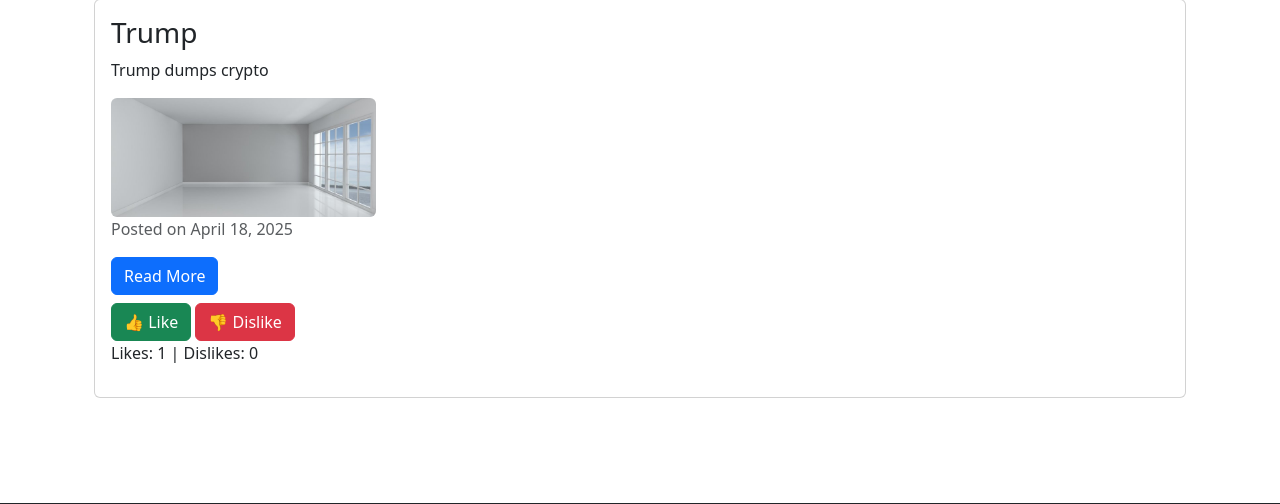
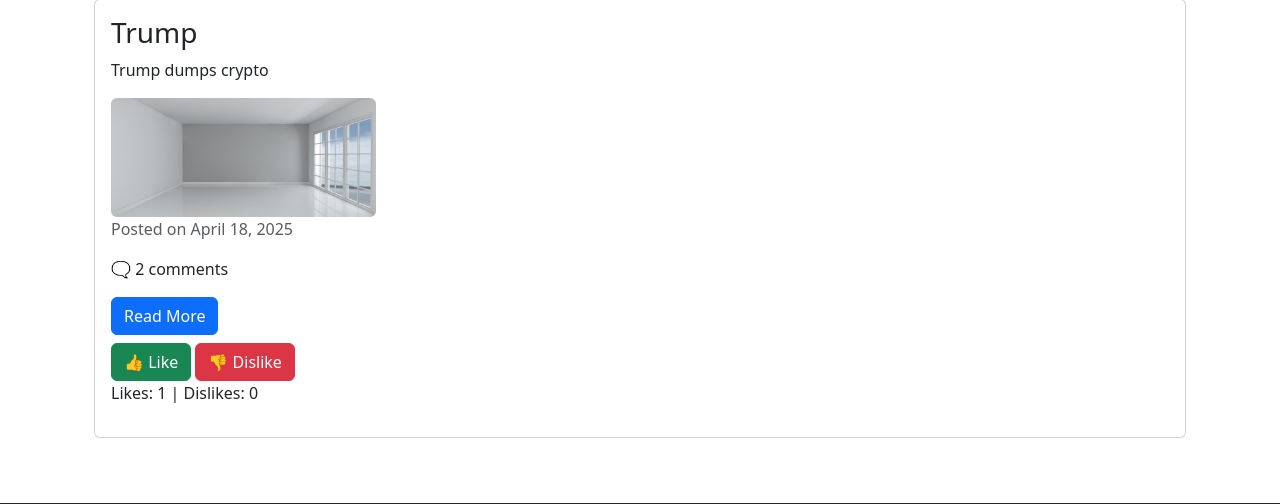
Before and after one commit to boiko88/django_crypto, a Django app: page /blog in a window 1280 px wide. Shown: the part 225-729 px from the top of the page. Run offline with Django 5.2, Linux system fonts and the light colour scheme; a user stored in the database is signed in; data comes from the database, SQL or seed files in the repository; both versions use the stored data as it was after the commit; data that the repository does not hold is empty.

Commit message:
added comment count to the blog page

```diff
--- a/templates/blog.html
+++ b/templates/blog.html
@@ -23,6 +23,7 @@
                             <img src="{{ blog.blog_picture.url }}" alt="Blog Image" class="img-fluid rounded">
                         </div>
                         <p class="text-muted">Posted on {{ blog.created_at|date:"F j, Y" }}</p>
+                        <p>🗨️ {{ blog.comments.count }} comment{{ blog.comments.count|pluralize }}</p>
                         <a href="{% url 'blog_detail' slug=blog.slug %}" class="btn btn-primary">Read More</a>
 
                         <!-- Like/Dislike buttons -->
```
Also changed, not shown: db.sqlite3.
